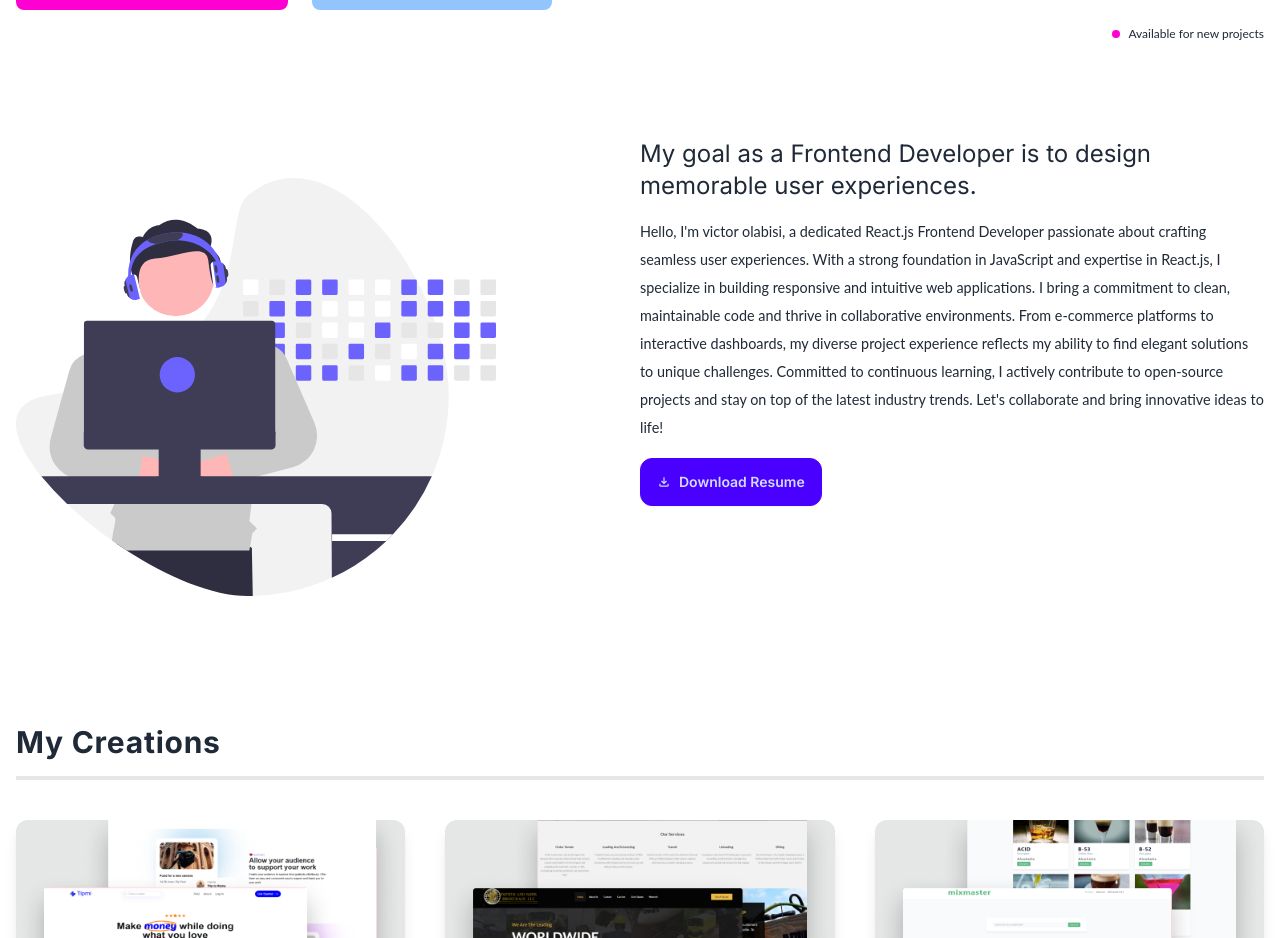
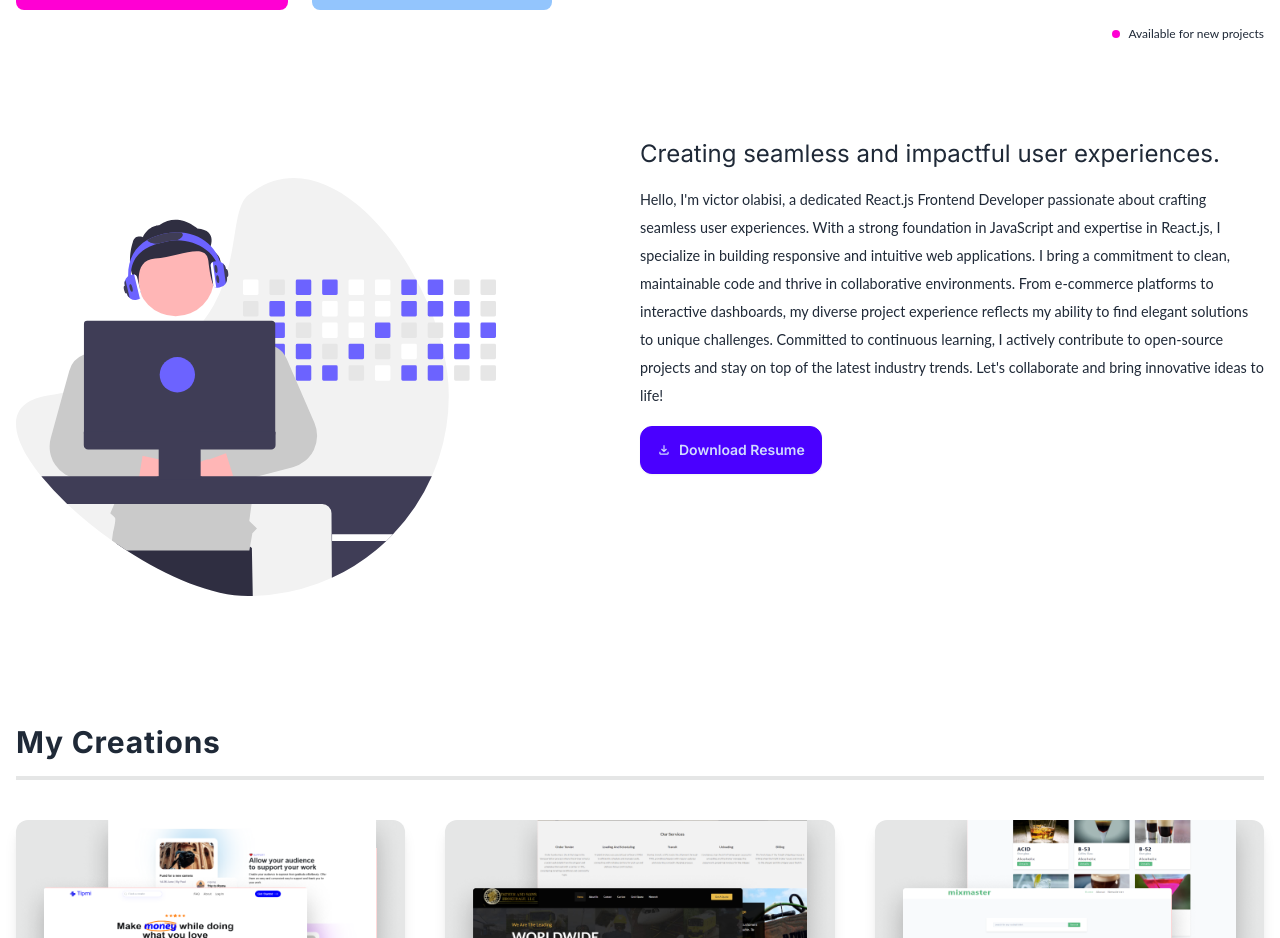
Before and after one commit to vtechwise/reactjs-portfolio, a React (Vite) app: page / in a window 1280 px wide. Shown: the part 814-1752 px from the top of the page. Built offline with nearby package versions, Linux system fonts and the light colour scheme.

Commit message:
update Hero component heading for clarity and impact

```diff
--- a/src/component/Hero.jsx
+++ b/src/component/Hero.jsx
@@ -105,8 +105,7 @@ const Hero = () => {
 
         <div>
           <h2 className="text-2xl text-semibold">
-            My goal as a Frontend Developer is to design memorable user
-            experiences.
+            Creating seamless and impactful user experiences.
           </h2>
           <p className="my-4 leading-7 font-san-serif ">
             Hello, I'm victor olabisi, a dedicated React.js Frontend Developer
```
